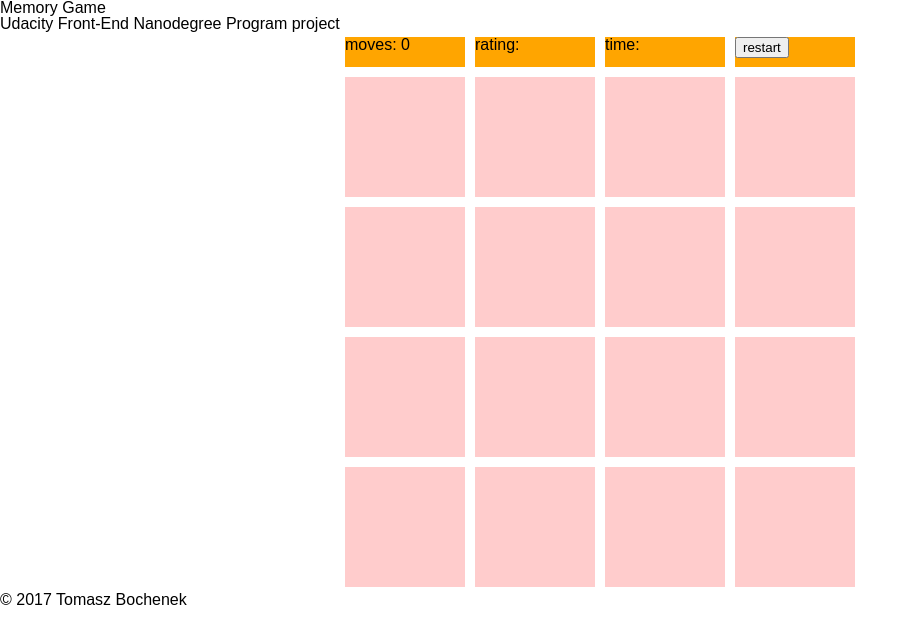
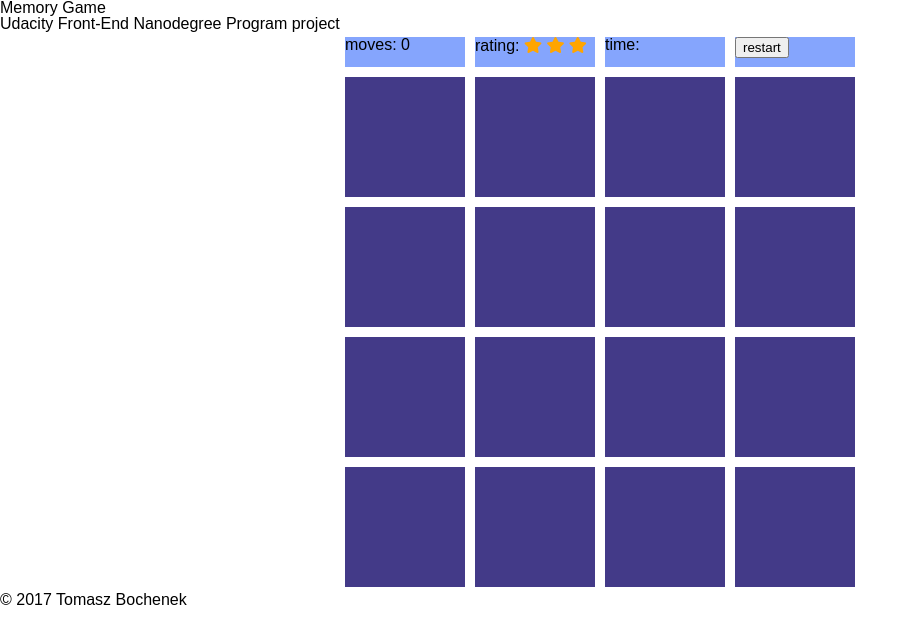
Before and after one commit to TomBisk/memory-game, a plain HTML site: page index.html in a window 1280 px wide. Shown: the whole page, without its empty margins (0-918 px from the left). Drawn offline with Linux system fonts and the light colour scheme.

Commit message:
feat: add HTML structure and CSS styles for 'star rating'

```diff
--- a/css/main.css
+++ b/css/main.css
@@ -22,7 +22,12 @@ body {
 	height: 30px;
 	width: 120px;
 	margin: 5px;
-	background-color: orange;
+	background-color: #85a5fd;
+}
+
+#item-raring .far,
+#item-rating .fas {
+  	color: #ffa500;
 }
 
 #restart > i {
@@ -50,7 +55,7 @@ body {
 	margin: 5px;
 	transition: transform 0.6s;
 	transform-style: preserve-3d;
-	background-color: orange;  /* change this*/
+/*	background-color: orange;   change this*/
 }
 
 .card {
@@ -58,7 +63,7 @@ body {
 	height: 120px;
 	width: 120px;
 	font-size: 4rem;
-	background-color: #5f9ea0;
+	background-color: #f58787;
 	text-align: center;
 	vertical-align: middle;
 	backface-visibility: hidden;
@@ -70,14 +75,14 @@ body {
 }
 
 .card-back {
-	background-color: #ffcccc;
+	background-color: #433a88;
 }
 
 .card-rotate {
 	transform: rotateY(180deg);
 }
 
-.fas {
+.deck .fas {
 	margin-top: 30px;
 }
 
--- a/index.html
+++ b/index.html
@@ -23,7 +23,11 @@
 			</div>
 			<div id="rating" class="score-item">
 				<span class="item-label">rating:</span>
-				<span id="item-rating" class="item-label"></span>
+				<span id="item-rating" class="item-label">
+					<i id="one-star" class="fas fa-star"></i>
+            		<i id="two-star" class="fas fa-star"></i>
+            		<i id="three-star" class="fas fa-star "></i>
+				</span>
 			</div>
 			<div id="timer" class="score-item">
 				<span class="item-label">time:</span>
```
